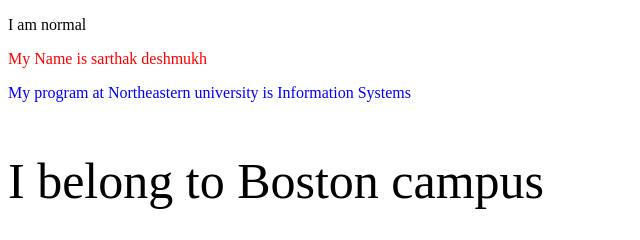
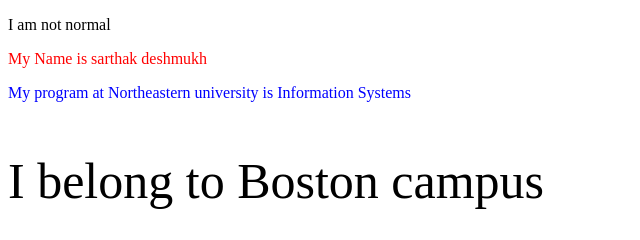
Before and after one commit to sarthak-deshmukh1999/test-lab, a plain HTML site: page index.html in a window 1280 px wide. Shown: the full height of the page, 0-640 px from the left. Drawn offline with Linux system fonts and the light colour scheme.

Commit message:
To revert changes

```diff
--- a/index.html
+++ b/index.html
@@ -2,7 +2,7 @@
 <html>
 <body>
 
-<p>I am normal</p>
+<p>I am not normal</p>
 <p style="color:red;">My Name is sarthak deshmukh</p>
 <p style="color:blue;">My program at Northeastern university is Information Systems</p>
 <p style="font-size:50px;">I belong to Boston campus</p>
```
